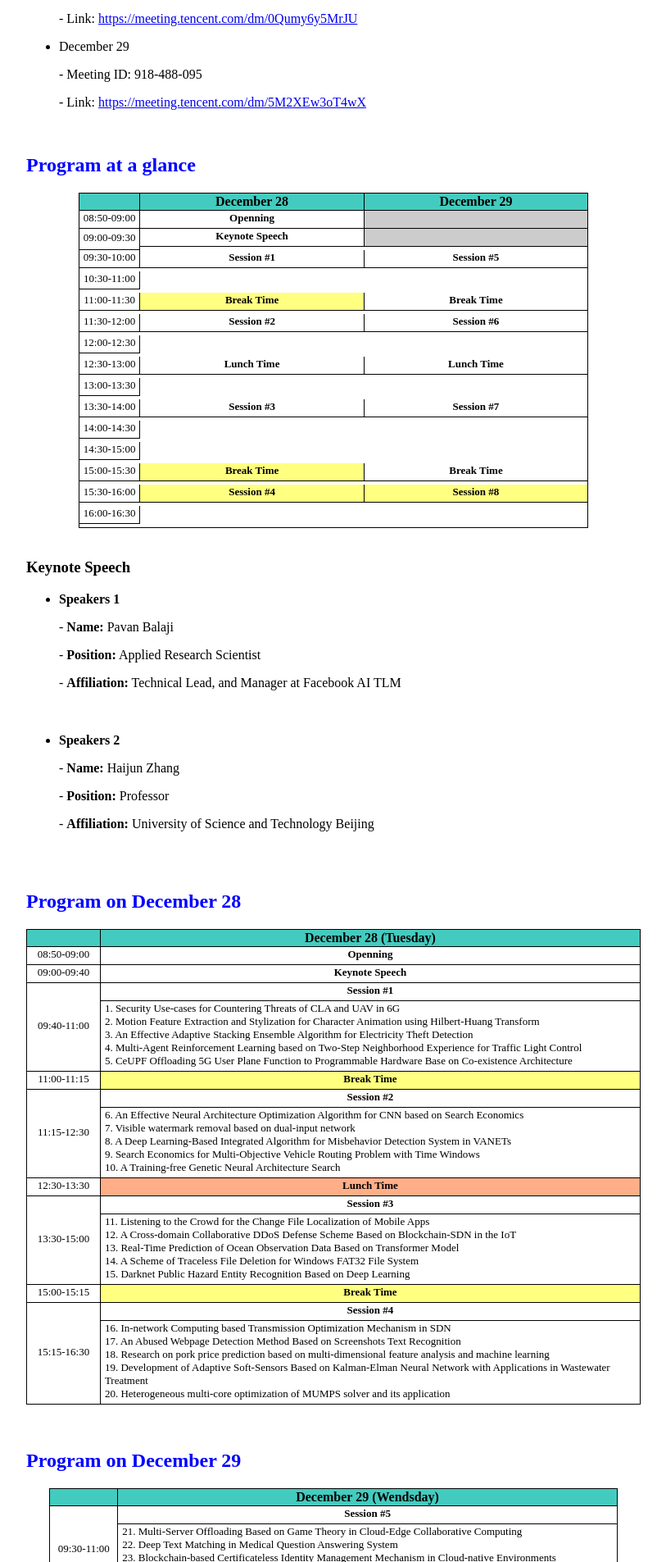
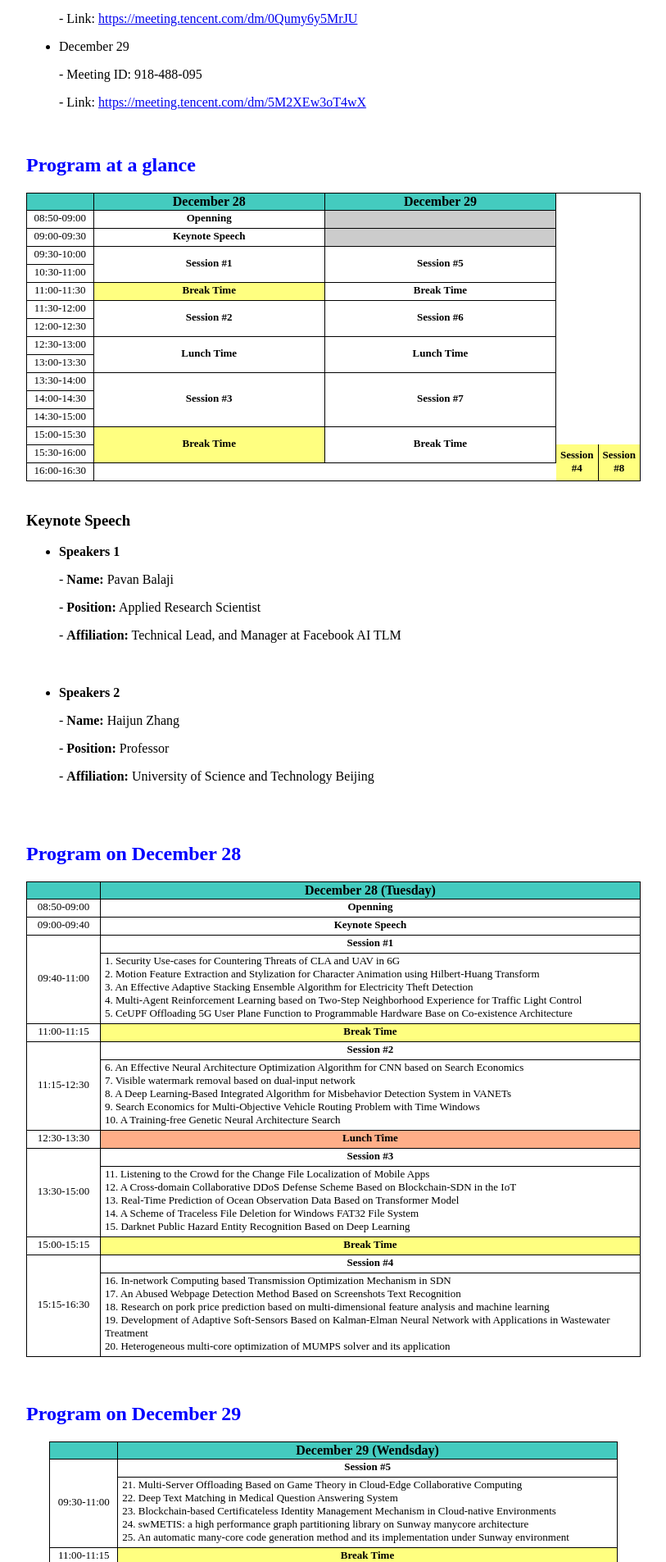
Before and after one commit to icea-conf/2021, a Jekyll site: the page built from program/index.html, in a window 1280 px wide. Shown: the part 591-2496 px from the top of the page at 82% size, without its empty margins (233-1046 px from the left). Built offline with Jekyll 4.4.1, drawn with Linux system fonts in a browser that asks for light colours.

Commit message:
Update index.html

```diff
--- a/program/index.html
+++ b/program/index.html
@@ -36,117 +36,76 @@ title: ACM ICEA 2021
                          </tr>
 
                          <tr>
-                              <td class="tcontent4" rowspan="3">09:00-09:30</td>
-                              <td class="tcontent4" rawspan="4"><b>Keynote Speech</b></td>
+                              <td class="tcontent4">09:00-09:30</td>
+                              <td class="tcontent4"><b>Keynote Speech</b></td>
                               <td class="tcontent4" style="background-color:#CCCCCC"></td>
                          </tr>
 
-                         <tr><td></td></tr>
-                         <tr><td></td></tr>
+                         <tr>
+                              <td class="tcontent4">09:30-10:00</td>
+                              <td class="tcontent4" rowspan="2"><b>Session #1</b></td>
+                              <td class="tcontent4" rowspan="2"><b>Session #5</b></td>
+                         </tr>
 
                          <tr>
-                              <td class="tcontent4" rawspan="3">09:30-10:00</td>
-                              <td class="tcontent4" rawspan="5"><b>Session #1</b></td>
-                              <td class="tcontent4" rawspan="6"><b>Session #5</b></td>
+                              <td class="tcontent4">10:30-11:00</td>
                          </tr>
 
-                         <tr><td></td></tr>
-                         <tr><td></td></tr>
+                         <tr>
+                              <td class="tcontent4">11:00-11:30</td>
+                              <td class="tcontent5"><b>Break Time</b></td>
+                              <td class="tcontent4"><b>Break Time</b></td>
+                         </tr>
 
                          <tr>
-                              <td class="tcontent4" rawspan="3">10:30-11:00</td>
+                              <td class="tcontent4">11:30-12:00</td>
+                              <td class="tcontent4" rowspan="2"><b>Session #2</b></td>
+                              <td class="tcontent4" rowspan="2"><b>Session #6</b></td>
                          </tr>
 
-                         <tr><td></td></tr>
-                         <tr><td></td></tr>
+                         <tr>
+                              <td class="tcontent4">12:00-12:30</td>
+                         </tr>
 
                          <tr>
-                              <td class="tcontent4" rawspan="3">11:00-11:30</td>
-                              <td class="tcontent5" rawspan="2"><b>Break Time</b></td>
-                              <td class="tcontent4" rawspan="2"><b>Break Time</b></td>
+                              <td class="tcontent4">12:30-13:00</td>
+                              <td class="tcontent4" rowspan="2"><b>Lunch Time</b></td>
+                              <td class="tcontent4" rowspan="2"><b>Lunch Time</b></td>
                          </tr>
 
-                         <tr><td></td></tr>
-                         <tr><td></td></tr>
+                         <tr>
+                              <td class="tcontent4">13:00-13:30</td>
+                         </tr>
 
                          <tr>
-                              <td class="tcontent4" rawspan="3">11:30-12:00</td>
-                              <td class="tcontent4" rawspan="7"><b>Session #2</b></td>
-                              <td class="tcontent4" rawspan="7"><b>Session #6</b></td>
+                              <td class="tcontent4">13:30-14:00</td>
+                              <td class="tcontent4" rowspan="3"><b>Session #3</b></td>
+                              <td class="tcontent4" rowspan="3"><b>Session #7</b></td>
                          </tr>
 
-                         <tr><td></td></tr>
-                         <tr><td></td></tr>
+                         <tr>
+                              <td class="tcontent4">14:00-14:30</td>
+                         </tr>
 
                          <tr>
-                              <td class="tcontent4" rawspan="3">12:00-12:30</td>
+                              <td class="tcontent4">14:30-15:00</td>
                          </tr>
 
-                         <tr><td></td></tr>
-                         <tr><td></td></tr>
+                         <tr>
+                              <td class="tcontent4">15:00-15:30</td>
+                              <td class="tcontent5" rowspan="2"><b>Break Time</b></td>
+                              <td class="tcontent4" rowspan="2"><b>Break Time</b></td>
+                         </tr>
 
                          <tr>
-                              <td class="tcontent4" rawspan="3">12:30-13:00</td>
-                              <td class="tcontent4" rawspan="6"><b>Lunch Time</b></td>
-                              <td class="tcontent4" rawspan="6"><b>Lunch Time</b></td>
+                              <td class="tcontent4">15:30-16:00</td>
+                              <td class="tcontent5" rowspan="2"><b>Session #4</b></td>
+                              <td class="tcontent5" rowspan="2"><b>Session #8</b></td>
                          </tr>
 
-                         <tr><td></td></tr>
-                         <tr><td></td></tr>
-
                          <tr>
-                              <td class="tcontent4" rawspan="3">13:00-13:30</td>
+                              <td class="tcontent4">16:00-16:30</td>
                          </tr>
-
-                         <tr><td></td></tr>
-                         <tr><td></td></tr>
-
-                         <tr>
-                              <td class="tcontent4" rawspan="3">13:30-14:00</td>
-                              <td class="tcontent4" rawspan="9"><b>Session #3</b></td>
-                              <td class="tcontent4" rawspan="9"><b>Session #7</b></td>
-                         </tr>
-
-                         <tr><td></td></tr>
-                         <tr><td></td></tr>
-
-                         <tr>
-                              <td class="tcontent4" rawspan="3">14:00-14:30</td>
-                         </tr>
-
-                         <tr><td></td></tr>
-                         <tr><td></td></tr>
-
-                         <tr>
-                              <td class="tcontent4" rawspan="3">14:30-15:00</td>
-                         </tr>
-
-                         <tr><td></td></tr>
-                         <tr><td></td></tr>
-
-                         <tr>
-                              <td class="tcontent4" rawspan="3">15:00-15:30</td>
-                              <td class="tcontent5" rawspan="2"><b>Break Time</b></td>
-                              <td class="tcontent4" rawspan="2"><b>Break Time</b></td>
-                         </tr>
-
-                         <tr><td></td></tr>
-                         <tr><td></td></tr>
-
-                         <tr>
-                              <td class="tcontent4" rawspan="3">15:30-16:00</td>
-                              <td class="tcontent5" rawspan="10"><b>Session #4</b></td>
-                              <td class="tcontent5" rawspan="10"><b>Session #8</b></td>
-                         </tr>
-
-                         <tr><td></td></tr>
-                         <tr><td></td></tr>
-
-                         <tr>
-                              <td class="tcontent4" width="12%">16:00-16:30</td>
-                         </tr>
-                         <tr><td></td></tr>
-                         <tr><td></td></tr>
                     </tbody>
                </table>
                </center>
```
